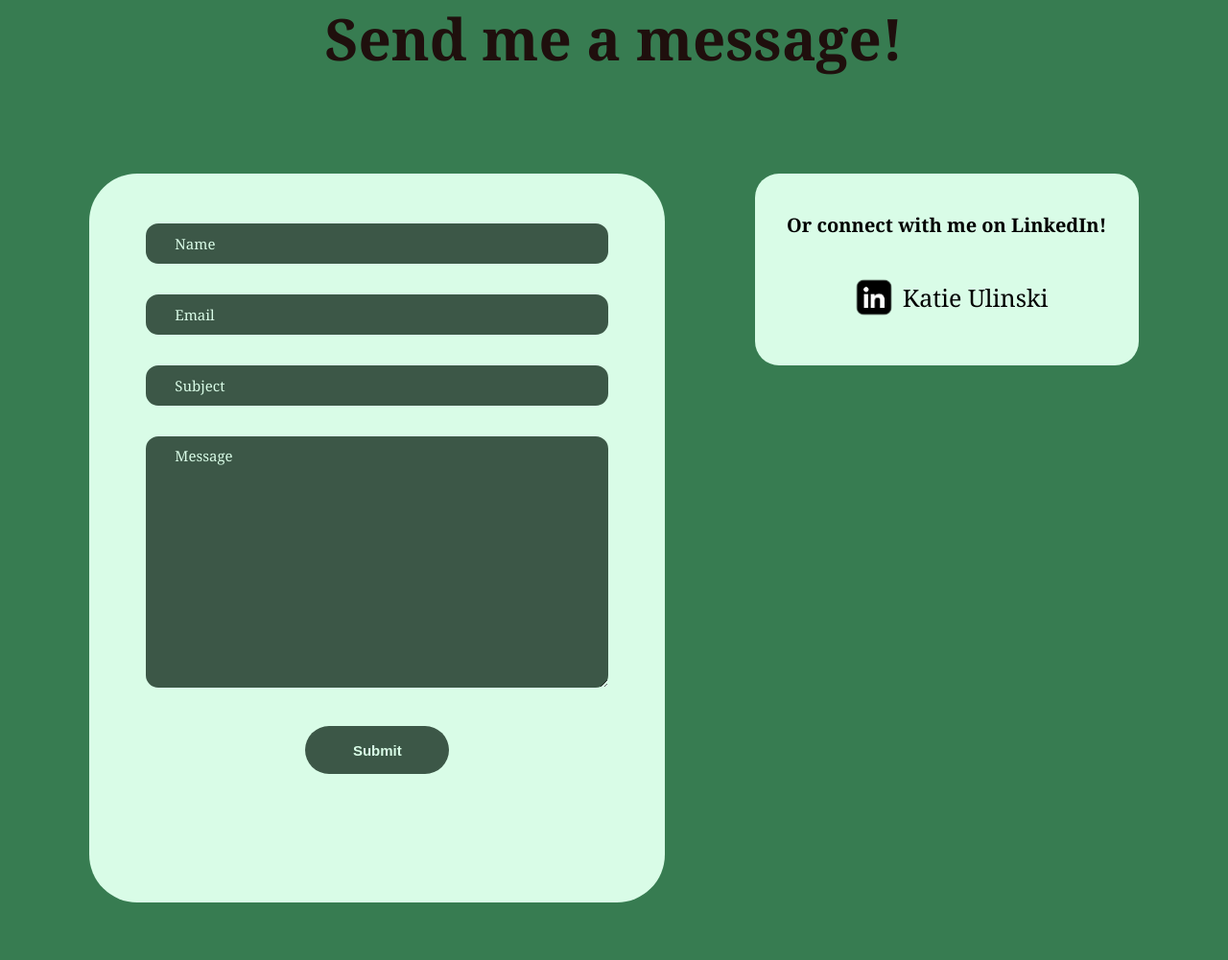
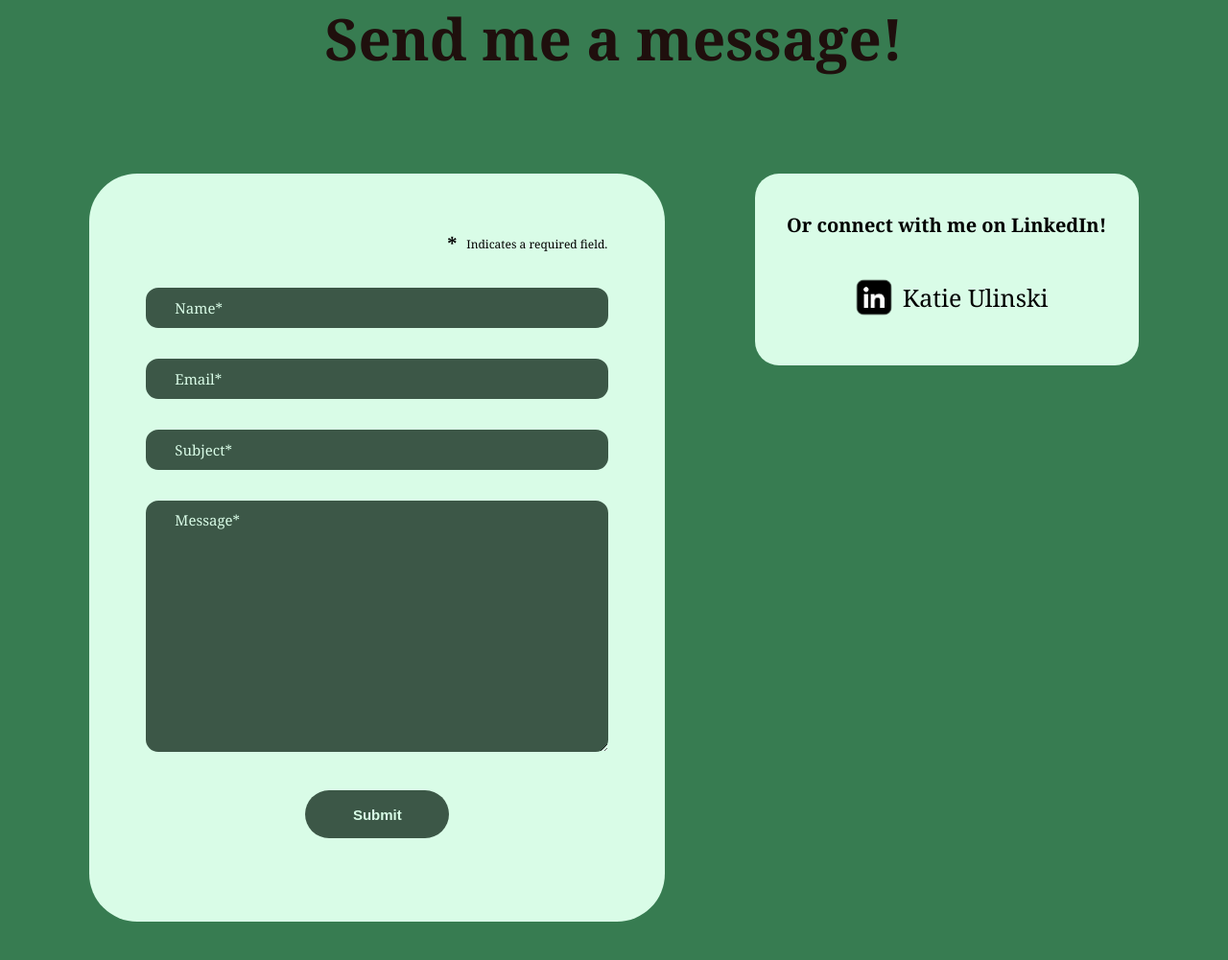
Before and after one commit to Katie-U/Portfolio, a Flask app: page /contact in a window 1280 px wide. Shown: the part 245-1246 px from the top of the page at 96% size. Run offline with Flask 3, Linux system fonts and the light colour scheme; some libraries are stand-ins or nearby versions.

Commit message:
changed the contact form and added a new photo

```diff
--- a/static/css/contact.css
+++ b/static/css/contact.css
@@ -47,6 +47,25 @@ textarea {
     font-size : 15px;
     box-sizing : content-box;
     border : 2px solid #D9FCE7;
+}
+
+div.infoText {
+    display : flex;
+    flex-direction : row;
+    width: inherit;
+    align-items: center;
+    justify-content: flex-end;
+    padding-right : 120px;
+}
+
+#star {
+    font-weight : bold;
+    font-size : 20px;
+    padding-right : 10px;
+}
+
+#explaination {
+    font-size : 12px;
 }
 
 input:hover,
--- a/templates/contact.html
+++ b/templates/contact.html
@@ -16,21 +16,27 @@
     <!-- Posts to this same URL. contact.js intercepts the submit and sends it
          with fetch so the page never reloads; without JavaScript the plain form
          post reaches the same handler and the page re-renders with the result. -->
+
+
     <form id = "contactForm" method = "post" action = "{{ url_for('contact_submit') }}" novalidate>
+        <div class = "infoText">
+            <p id = "star">* </p>
+            <p id = "explaination">Indicates a required field.</p>
+        </div>
         <label class = "visuallyHidden" for = "nameInput">Name</label>
-        <input type = "text" placeholder = "Name" id = "nameInput" name = "name" autocomplete = "name" maxlength = "100" value = "{{ values.get('name', '') }}" required>
+        <input type = "text" placeholder = "Name*" id = "nameInput" name = "name" autocomplete = "name" maxlength = "100" value = "{{ values.get('name', '') }}" required>
         <p class = "fieldError" id = "nameError">{{ errors.get('name', '') }}</p>
 
         <label class = "visuallyHidden" for = "emailInput">Email</label>
-        <input type = "email" placeholder = "Email" id = "emailInput" name = "email" autocomplete = "email" maxlength = "254" value = "{{ values.get('email', '') }}" required>
+        <input type = "email" placeholder = "Email*" id = "emailInput" name = "email" autocomplete = "email" maxlength = "254" value = "{{ values.get('email', '') }}" required>
         <p class = "fieldError" id = "emailError">{{ errors.get('email', '') }}</p>
 
         <label class = "visuallyHidden" for = "subjectInput">Subject</label>
-        <input type = "text" placeholder = "Subject" id = "subjectInput" name = "subject" maxlength = "150" value = "{{ values.get('subject', '') }}" required>
+        <input type = "text" placeholder = "Subject*" id = "subjectInput" name = "subject" maxlength = "150" value = "{{ values.get('subject', '') }}" required>
         <p class = "fieldError" id = "subjectError">{{ errors.get('subject', '') }}</p>
 
         <label class = "visuallyHidden" for = "messageInput">Message</label>
-        <textarea class = "messageInput" placeholder = "Message" id = "messageInput" name = "message" maxlength = "5000" required>{{ values.get('message', '') }}</textarea>
+        <textarea class = "messageInput" placeholder = "Message*" id = "messageInput" name = "message" maxlength = "5000" required>{{ values.get('message', '') }}</textarea>
         <p class = "fieldError" id = "messageError">{{ errors.get('message', '') }}</p>
 
         <!-- Hidden from people and from screen readers, so only a bot fills it
@@ -43,6 +49,7 @@
         <button id = "submitButton" type = "submit">Submit</button>
         <p id = "formStatus" role = "status" aria-live = "polite" class = "{{ 'statusOk' if status_ok else 'statusError' }}">{{ status_message | default('') }}</p>
     </form>
+
     <div id = "linkedinInfo">
         <p class = "linkedinText">Or connect with me on LinkedIn!</p>
         <a class = "linkedinLink" href = "https://www.linkedin.com/in/katie-ulinski" rel = "me">
--- a/templates/experiences.html
+++ b/templates/experiences.html
@@ -47,7 +47,7 @@
                 <p id = "title">HIDE Enterprise</p>
             </div>
             <div id = "specificExperience">
-                <img class = "experiencePhoto" id = "crossStitch" src = "{{url_for('static', filename='images-webp/final-project-figma.webp') }}" fetchpriority = "low" decoding = async alt = "Mockup of the cross stitch pattern website">
+                <img class = "experiencePhoto" id = "heptileApp" src = "{{url_for('static', filename='images-webp/michigan-heptile-tracking.webp') }}" fetchpriority = "low" decoding = async alt = "Mockup of the cross stitch pattern website">
                 <p id = "type">Course Work</p>
                 <p id = "title">Michigan Heptile Tracking App</p>
             </div>
```
Also changed, not shown: static/images-webp/michigan-heptile-tracking.webp (added).
